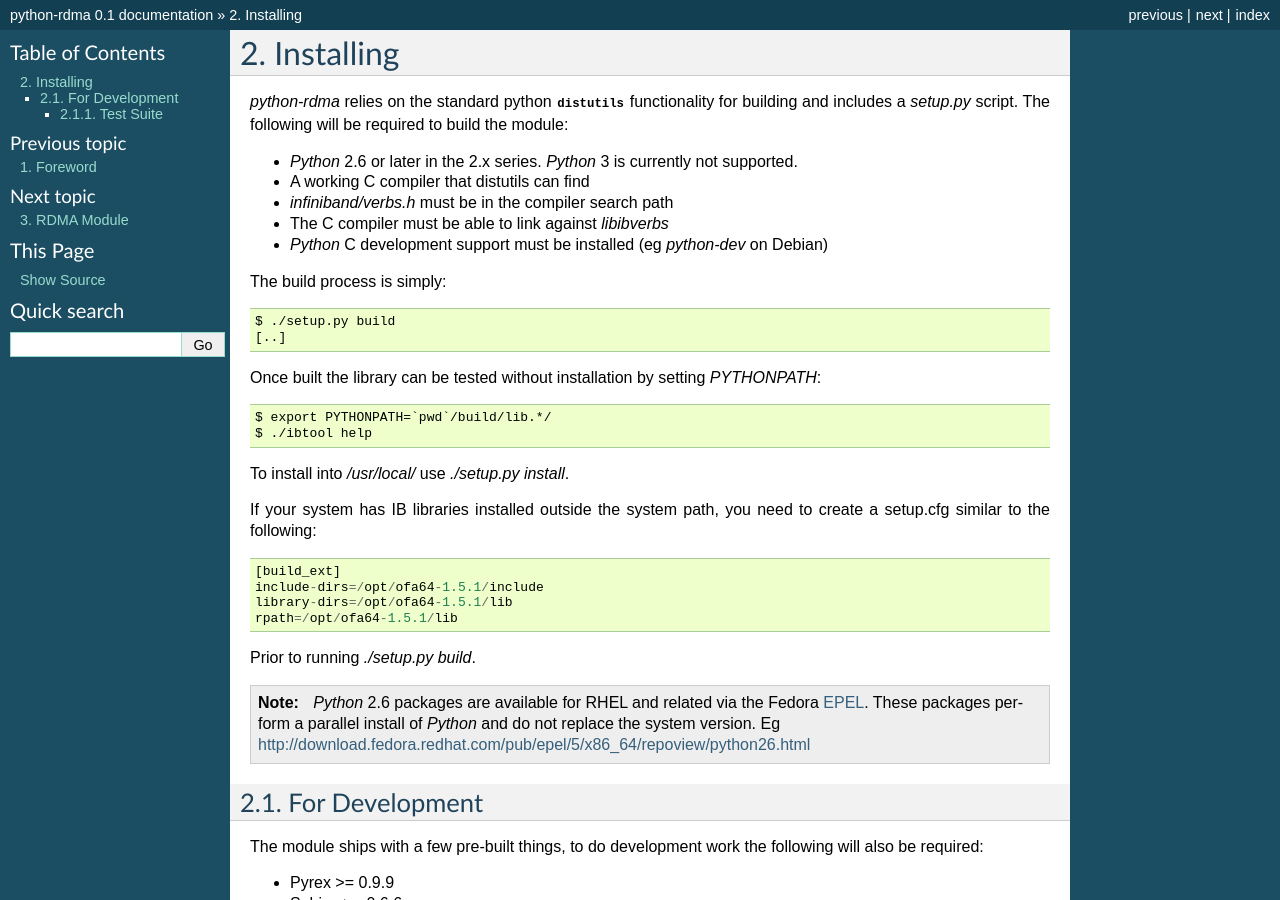
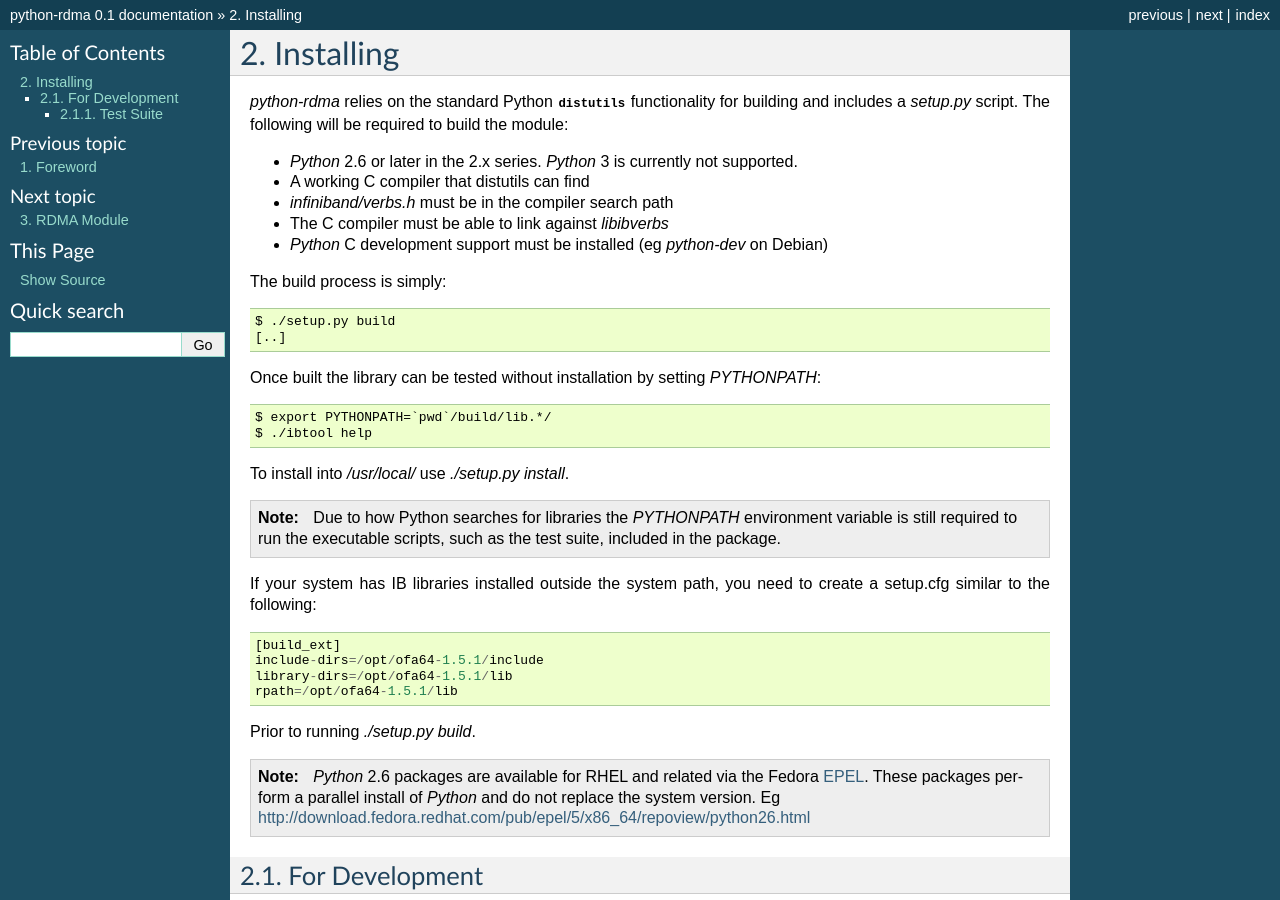
Before and after one commit to jgunthorpe/python-rdma, a Sphinx documentation site: the page built from doc/installing.rst, in a window 1280 px wide and 900 px high. Built offline with Sphinx 7.4.7, drawn with Linux system fonts in a browser that asks for light colours; the version number is read from the project's files by our own code; some of the changed text lies outside the part shown.

Commit message:
Revise installing.rst to document OpenSM crashing and the PYTHONPATH issue

```diff
--- a/doc/installing.rst
+++ b/doc/installing.rst
@@ -3,7 +3,7 @@
 Installing
 ==========
 
-`python-rdma` relies on the standard python :mod:`distutils` functionality for
+`python-rdma` relies on the standard Python :mod:`distutils` functionality for
 building and includes a `setup.py` script. The following will be required to
 build the module:
 
@@ -26,6 +26,10 @@
  $ ./ibtool help
 
 To install into `/usr/local/` use `./setup.py install`.
+
+.. note:: Due to how Python searches for libraries the *PYTHONPATH*
+ environment variable is still required to run the executable scripts, such as
+ the test suite, included in the package.
 
 If your system has IB libraries installed outside the system path, you need to
 create a setup.cfg similar to the following::
@@ -91,3 +95,8 @@
 
  $ ./run-tests.py                # Run everything
  $ ./run-tests.py tests.verbs    # Only run the verbs test.
+
+.. note::
+ The test suite exercises functionality that is known to make OpenSM crash.
+ As of this writing OpenSM GIT has been fixed but the latest release (3.3.9)
+ does not include the fix.
```
